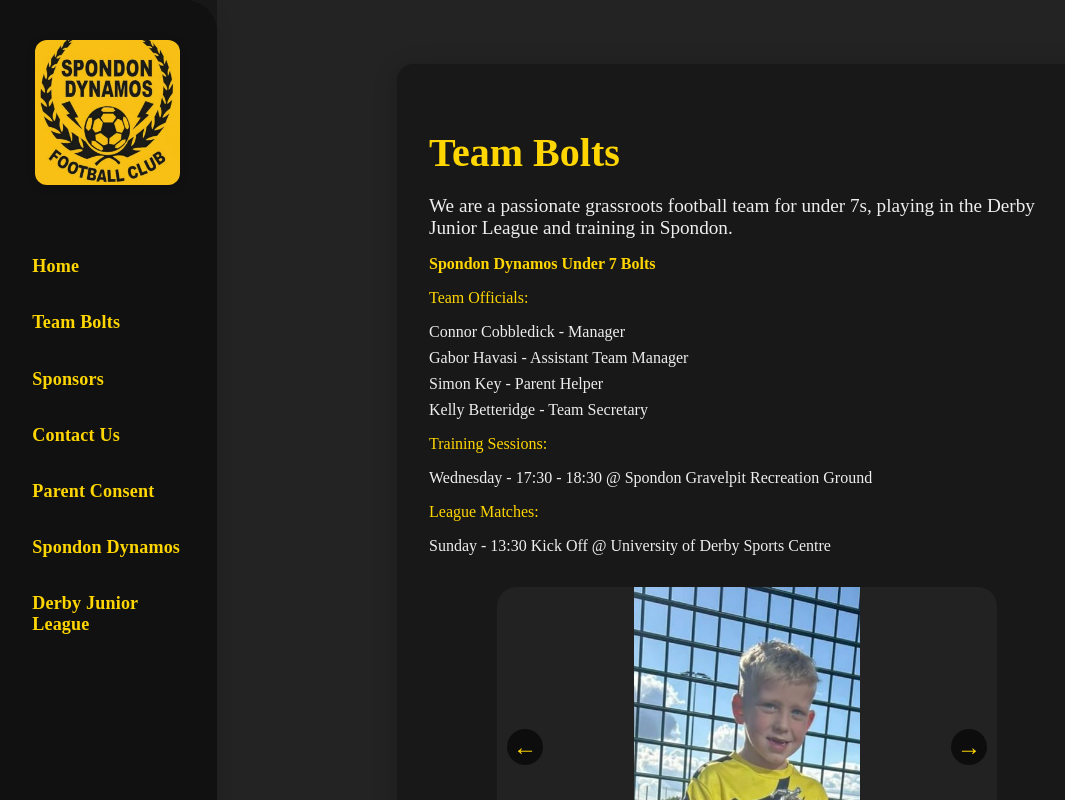
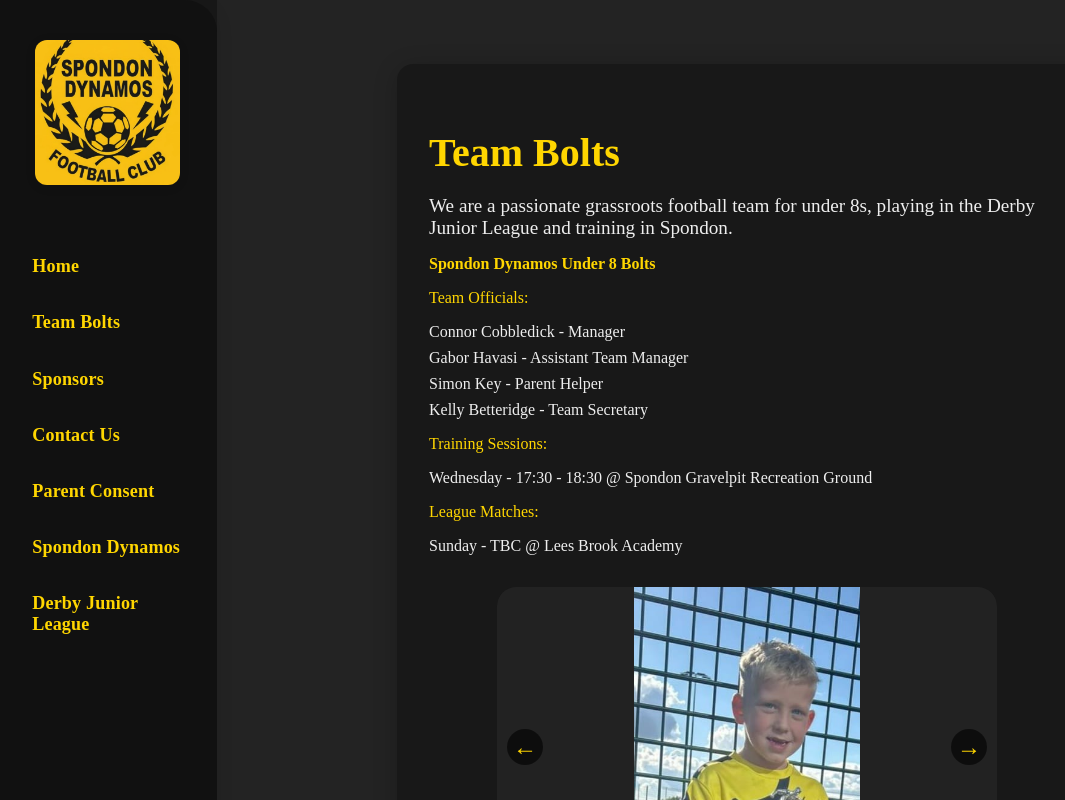
Before and after one commit to Szfinx5/spondon-dynamos-bolts, a Next.js app: page /about in a window 1280 px wide. Shown: the whole page, without its empty margins (3-1068 px from the left). Built offline with nearby package versions, Linux system fonts and the light colour scheme.

Commit message:
update team age and season in data and homepage

```diff
--- a/data/data.json
+++ b/data/data.json
@@ -1,9 +1,9 @@
 {
-  "teamName": "Spondon Dynamos Under 7 Bolts",
-  "welcomeMessageTop": "Spondon Dynamos Bolts U7s 25/26 season",
+  "teamName": "Spondon Dynamos Under 8 Bolts",
+  "welcomeMessageTop": "Spondon Dynamos Bolts U8s 26/27 season",
   "welcomeMessageBottom": "We play in the Derby Junior League and train in Spondon!",
   "about": {
-    "description": "We are a passionate grassroots football team for under 7s, playing in the Derby Junior League and training in Spondon.",
+    "description": "We are a passionate grassroots football team for under 8s, playing in the Derby Junior League and training in Spondon.",
     "officials": [
       {
         "name": "Connor Cobbledick",
@@ -33,8 +33,8 @@
     "matches": [
       {
         "day": "Sunday",
-        "time": "13:30 Kick Off",
-        "location": "University of Derby Sports Centre"
+        "time": "TBC",
+        "location": "Lees Brook Academy"
       }
     ]
   },
--- a/pages/index.tsx
+++ b/pages/index.tsx
@@ -24,7 +24,7 @@
             textShadow: "0 2px 8px #000",
           }}
         >
-          Spondon Dynamos Bolts U7s 25/26 season
+          Spondon Dynamos Bolts U8s 26/27 season
         </h1>
 
         {/* Large logo */}
```
